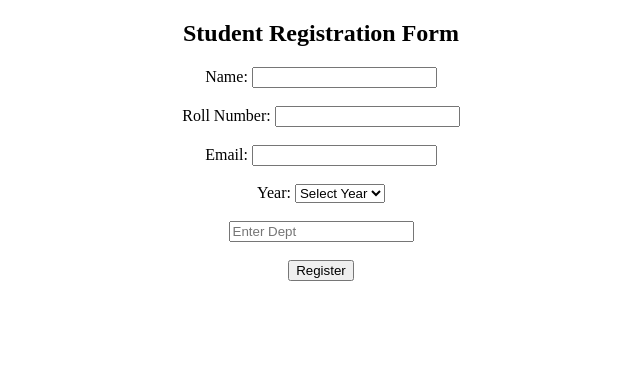
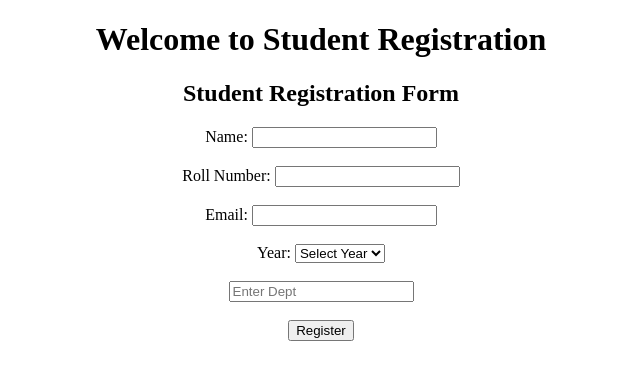
Before and after one commit to bhavyapokala2/week3-devops-, a Flask app: page /register in a window 1280 px wide. Shown: the top 380 px of the page, without its empty margins (319-959 px from the left). Run offline with Flask 3, Linux system fonts and the light colour scheme.

Commit message:
modified in feature-1

```diff
--- a/templates/register.html
+++ b/templates/register.html
@@ -4,6 +4,7 @@
     <title>Registration</title>
 </head>
 <body><center>
+    <h1>Welcome to Student Registration</h1>
     <h2>Student Registration Form</h2>
 
     <form action="/success" method="POST">
```
